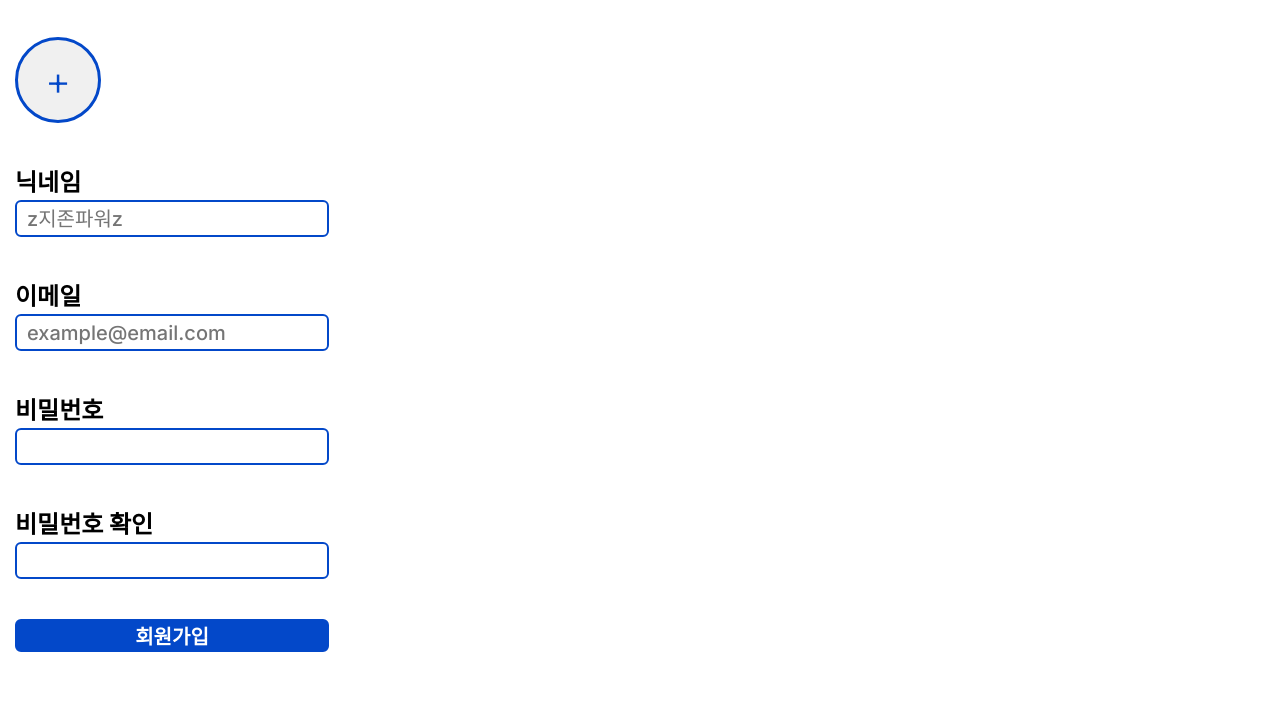
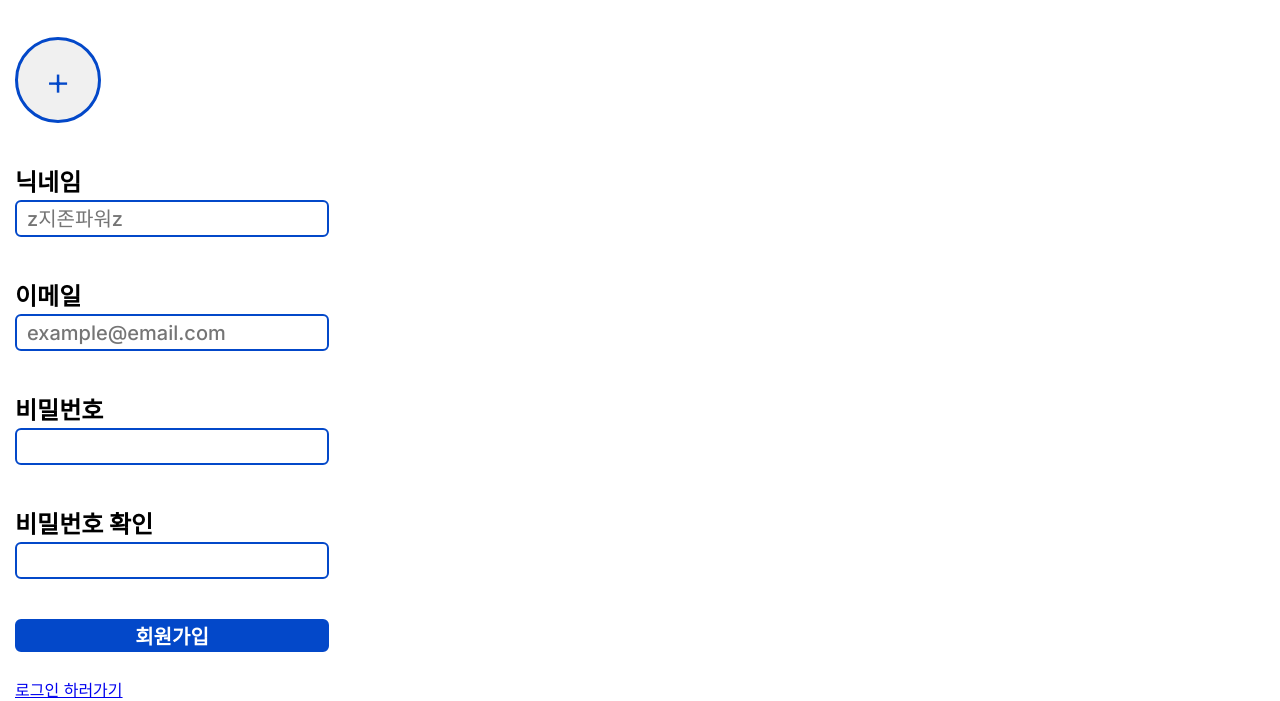
Before and after one commit to ljh3648/3-beemo-lee-community-BE, a website: page web-server/public/pages/signup/index.html in a window 1280 px wide. Shown: the part 150-851 px from the top of the page. Before the commit the page ends 827 px from the top, so only its background shows below. Drawn offline with Linux system fonts and the light colour scheme.

Commit message:
feat: 로그인 하러가기 요구사항 기능 추가

```diff
--- a/web-server/public/pages/signup/index.html
+++ b/web-server/public/pages/signup/index.html
@@ -59,7 +59,7 @@
                 회원가입
             </button>
         </form>
-
+        <a href="/signin">로그인 하러가기</a>
         <script src="/pages/signup/signup.js"></script>
     </div>
 </body>
```
